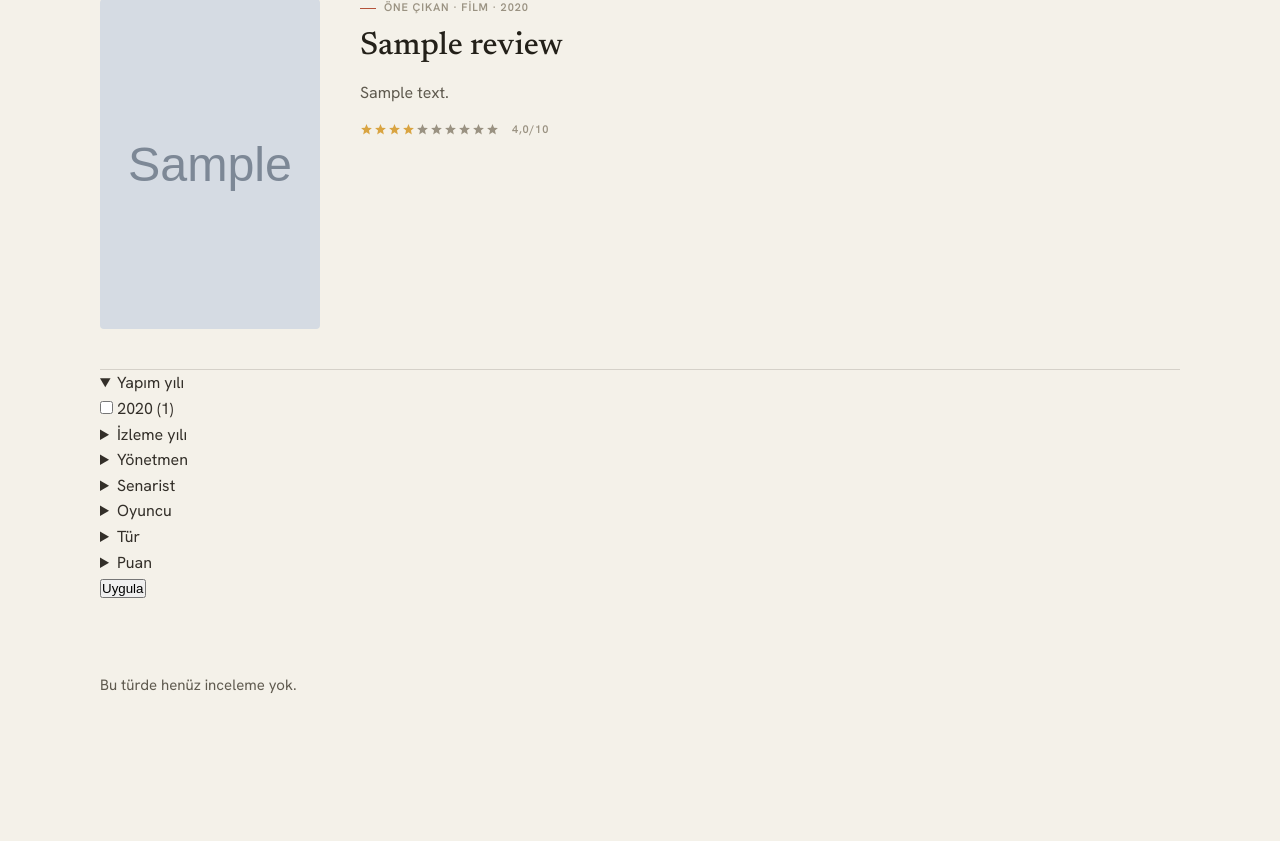
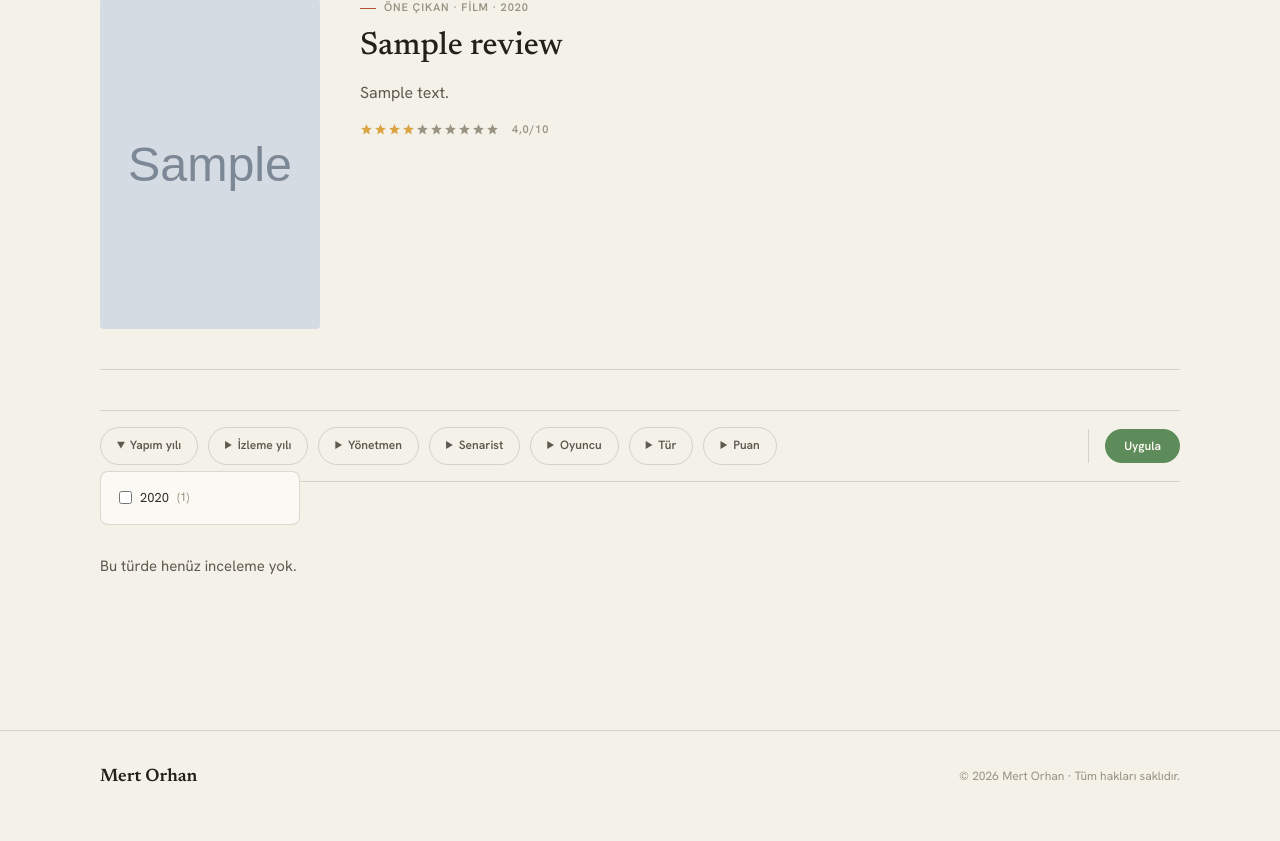
Before and after one commit to mertorhan/mertorhan-site, a Django app: page /filmler/ in a window 1280 px wide, after a click on "Yapım yılı". Shown: the part 322-1163 px from the top of the page. After the commit the page ends 1104 px from the top, so only its background shows below. Run offline with Django 5.2, Linux system fonts and the light colour scheme; tables that the repository leaves empty hold one stand-in row (values such as "Sample post"); grey boxes marked "Sample" are stand-in pictures.

Commit message:
KB-38: Filtre cubugu gorunumu
44. bolum eklendi. Cubuk kendi siniflarini kullaniyor (.filtre-cubugu,
.filtre-oge, .filtre-panel, .filtre-secenek); 13. bolumdeki
.filter-pills / .pill-filter blog ve galerinin de kullandigi ortak
kalip oldugu icin el degmedi. style.css'e sadece ekleme yapildi.

Kapali filtre cerceveli hap, secim yapilmis filtre koyu dolu, panel
--card zeminli. Temizle terracotta, Uygula yesil ve en sagda.

summary'ye display verilmedi: ucgen isaret ::marker'dan geliyor,
display yazmak onu siler (KB-37). Gerekce yorumda.

Panel mutlak konumlu: acilinca alttaki grid'i asagi itmiyor. Dar
ekranda (700px) cubuk alt alta dusuyor, dugmeler tam genislik, panel
akisa giriyor.

Co-Authored-By: Claude Opus 5 <noreply@anthropic.com>

```diff
--- a/static/css/style.css
+++ b/static/css/style.css
@@ -2703,3 +2703,173 @@ main {
         flex-direction: column;
     }
 }
+
+/* ============================================
+   44. FİLM FİLTRE ÇUBUĞU
+   --- Film & Dizi listesinde one cikanin altinda ---
+   Not: 13. bolumdeki .filter-pills / .pill-filter
+   kurallari BLOG ve GALERI'nin de kullandigi ortak
+   kalip. Bu cubuk kendi siniflarini kullanir.
+   ============================================ */
+
+/* Cubugun ustunde ve altinda ince yatay cizgi */
+.filtre-cubugu {
+    display: flex;
+    flex-wrap: wrap;
+    align-items: center;
+    gap: 10px;
+    padding: 16px 0;
+    margin-top: 40px;
+    border-top: 1px solid var(--line);
+    border-bottom: 1px solid var(--line);
+}
+
+.filtre-liste {
+    display: flex;
+    flex-wrap: wrap;
+    gap: 10px;
+    flex: 1;
+}
+
+/* --- Tek filtre: kapali hap --- */
+/* summary'ye display VERILMEZ: varsayilani list-item, ucgen isaret
+   oradan (::marker) geliyor. display: block ya da flex yazmak isareti
+   siler — KB-37'de bu tuzaga dusulmustu. */
+.filtre-oge {
+    position: relative;
+}
+
+.filtre-baslik {
+    cursor: pointer;
+    font-size: 12px;
+    font-weight: 600;
+    color: var(--secondary);
+    padding: 8px 16px;
+    border: 1px solid var(--line);
+    border-radius: 999px;
+    list-style-position: inside;   /* ucgen hapin ICINDE kalsin */
+    transition: all 0.2s ease;
+}
+.filtre-baslik:hover {
+    border-color: var(--terracotta);
+    color: var(--terracotta);
+}
+
+/* Secim yapilmis filtre: koyu dolu */
+.filtre-oge.is-secili .filtre-baslik {
+    background: var(--ink);
+    border-color: var(--ink);
+    color: var(--card);
+}
+
+/* Klavyeyle gezende odak halkasi, fareyle tiklayanda cikmasin */
+.filtre-baslik:focus:not(:focus-visible) {
+    outline: none;
+}
+.filtre-baslik:focus-visible {
+    outline: 2px solid var(--terracotta);
+    outline-offset: 3px;
+}
+
+/* --- Acilir panel --- */
+/* Mutlak konum: panel acilinca cubugun yuksekligini degistirip
+   alttaki grid'i asagi itmesin. */
+.filtre-panel {
+    position: absolute;
+    z-index: 5;
+    top: calc(100% + 6px);
+    left: 0;
+    min-width: 200px;
+    max-height: 280px;
+    overflow-y: auto;
+    padding: 10px;
+    background: var(--card);
+    border: 1px solid var(--line);
+    border-radius: 8px;
+}
+
+.filtre-secenek {
+    display: flex;
+    align-items: center;
+    gap: 8px;
+    padding: 6px 8px;
+    font-size: 13px;
+    color: var(--body);
+    cursor: pointer;
+    border-radius: 4px;
+    white-space: nowrap;
+}
+.filtre-secenek:hover {
+    background: var(--paper);
+}
+
+/* Kare kutucuk: tarayicinin kendi kutusu, sadece rengi siteye uyuyor */
+.filtre-secenek input {
+    accent-color: var(--ink);
+    margin: 0;
+}
+
+/* Adet isme yapisik, parantezli, bir tik soluk */
+.filtre-secenek-adet {
+    font-size: 12px;
+    color: var(--faint);
+}
+
+/* --- Sagdaki dikey cizgi + dugmeler --- */
+.filtre-eylem {
+    display: flex;
+    align-items: center;
+    gap: 10px;
+    padding-left: 16px;
+    border-left: 1px solid var(--line);
+}
+
+.filtre-temizle,
+.filtre-uygula {
+    font-family: var(--font-sans);
+    font-size: 12px;
+    font-weight: 600;
+    padding: 8px 18px;
+    border: 1px solid transparent;
+    border-radius: 999px;
+    text-decoration: none;
+    cursor: pointer;
+    transition: opacity 0.2s ease;
+}
+.filtre-temizle {
+    background: var(--terracotta);
+    color: var(--card);
+}
+.filtre-uygula {
+    background: var(--green);
+    color: var(--card);
+}
+.filtre-temizle:hover,
+.filtre-uygula:hover {
+    opacity: 0.85;
+}
+
+/* --- Dar ekran: cubuk alt alta, dugmeler tam genislik --- */
+@media (max-width: 700px) {
+    .filtre-cubugu {
+        flex-direction: column;
+        align-items: stretch;
+    }
+    .filtre-eylem {
+        padding-left: 0;
+        border-left: none;
+        padding-top: 12px;
+        border-top: 1px solid var(--line);
+    }
+    .filtre-temizle,
+    .filtre-uygula {
+        flex: 1;
+        text-align: center;
+    }
+    /* Panel dar ekranda mutlak konumdan cikip akisa girsin,
+       yoksa ekrandan tasabiliyor. */
+    .filtre-panel {
+        position: static;
+        min-width: 0;
+    }
+}
```
